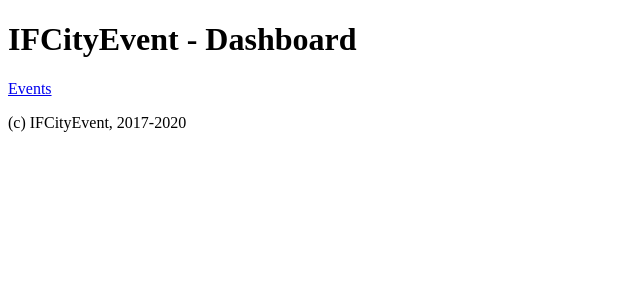
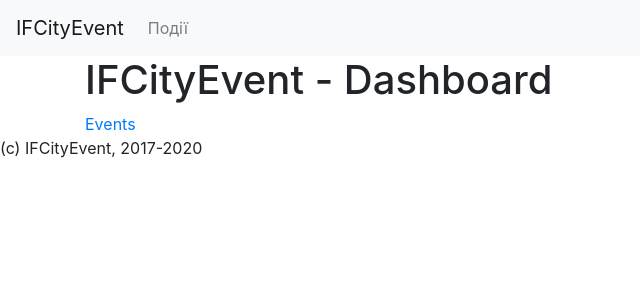
Before and after one commit to IFCity/next-city, a Next.js app: page / in a window 1280 px wide. Shown: the top 300 px of the page, without its empty margins (0-640 px from the left). Built offline with nearby package versions, Linux system fonts and the light colour scheme; no server answers.

Commit message:
NC-55: add bootstrap; add main layout; add footer and header; add loading

```diff
--- /dev/null
+++ b/components/header.tsx
@@ -0,0 +1,19 @@
+import React from 'react'
+import { Navbar, Nav } from 'react-bootstrap'
+import config from '../config'
+
+const Header: React.FunctionComponent = () => (
+  <header>
+    <Navbar collapseOnSelect expand="lg" bg="light">
+      <Navbar.Brand href="/">{config.general.siteName}</Navbar.Brand>
+      <Navbar.Toggle aria-controls="responsive-navbar-nav" />
+      <Navbar.Collapse id="basic-navbar-nav">
+        <Nav>
+          <Nav.Link href="/events">Події</Nav.Link>
+        </Nav>
+      </Navbar.Collapse>
+    </Navbar>
+  </header>
+)
+
+export default Header
--- /dev/null
+++ b/components/layout.tsx
@@ -0,0 +1,13 @@
+import Header from './header'
+import Footer from './footer'
+import React from 'react'
+
+const Layout: React.FunctionComponent = ({ children }) => (
+  <>
+    <Header />
+    <main>{children}</main>
+    <Footer />
+  </>
+)
+
+export default Layout
--- a/package.json
+++ b/package.json
@@ -13,10 +13,13 @@
     "test:coverage": "jest --coverage"
   },
   "dependencies": {
+    "bootstrap": "^4.5.0",
     "mongodb": "^3.5.9",
     "next": "9.4.4",
     "next-connect": "^0.7.2",
+    "nprogress": "^0.2.0",
     "react": "16.13.1",
+    "react-bootstrap": "^1.0.1",
     "react-dom": "16.13.1"
   },
   "devDependencies": {
@@ -51,7 +54,7 @@
     }
   },
   "lint-staged": {
-    "(pages|tests|middleware|config)/**/*.{js,jsx,ts,tsx,json,css}": [
+    "(pages|tests|middleware|config|components)/**/*.{js,jsx,ts,tsx,json,css}": [
       "prettier --write",
       "eslint --fix pages/",
       "git add"
--- /dev/null
+++ b/pages/_app.js
@@ -0,0 +1,13 @@
+import React from 'react'
+import Router from 'next/router'
+import NProgress from 'nprogress'
+import 'bootstrap/dist/css/bootstrap.min.css'
+import 'nprogress/nprogress.css'
+
+Router.events.on('routeChangeStart', () => NProgress.start())
+Router.events.on('routeChangeComplete', () => NProgress.done())
+Router.events.on('routeChangeError', () => NProgress.done())
+
+export default function NextCity({ Component, pageProps }) {
+  return <Component {...pageProps} />
+}
--- a/pages/index.tsx
+++ b/pages/index.tsx
@@ -1,13 +1,21 @@
 import React from 'react'
 import Link from 'next/link'
 import config from '../config'
-import Footer from '../components/footer'
+import Layout from '../components/layout'
+import Head from 'next/head'
 
 const Home: React.FunctionComponent = () => (
-  <div>
-    <h1>{config.general.siteName} - Dashboard</h1>
-    <Link href="/events">Events</Link>
-    <Footer />
-  </div>
+  <>
+    <Head>
+      <title>{config.general.siteName}</title>
+      <link rel="icon" href="/favicon.ico" />
+    </Head>
+    <Layout>
+      <div className="container">
+        <h1>{config.general.siteName} - Dashboard</h1>
+        <Link href="/events">Events</Link>
+      </div>
+    </Layout>
+  </>
 )
 export default Home
```
Also changed, not shown: pages/events.tsx (+12 -5 lines), 1 other file (tests, documents, lock files or other folders).
